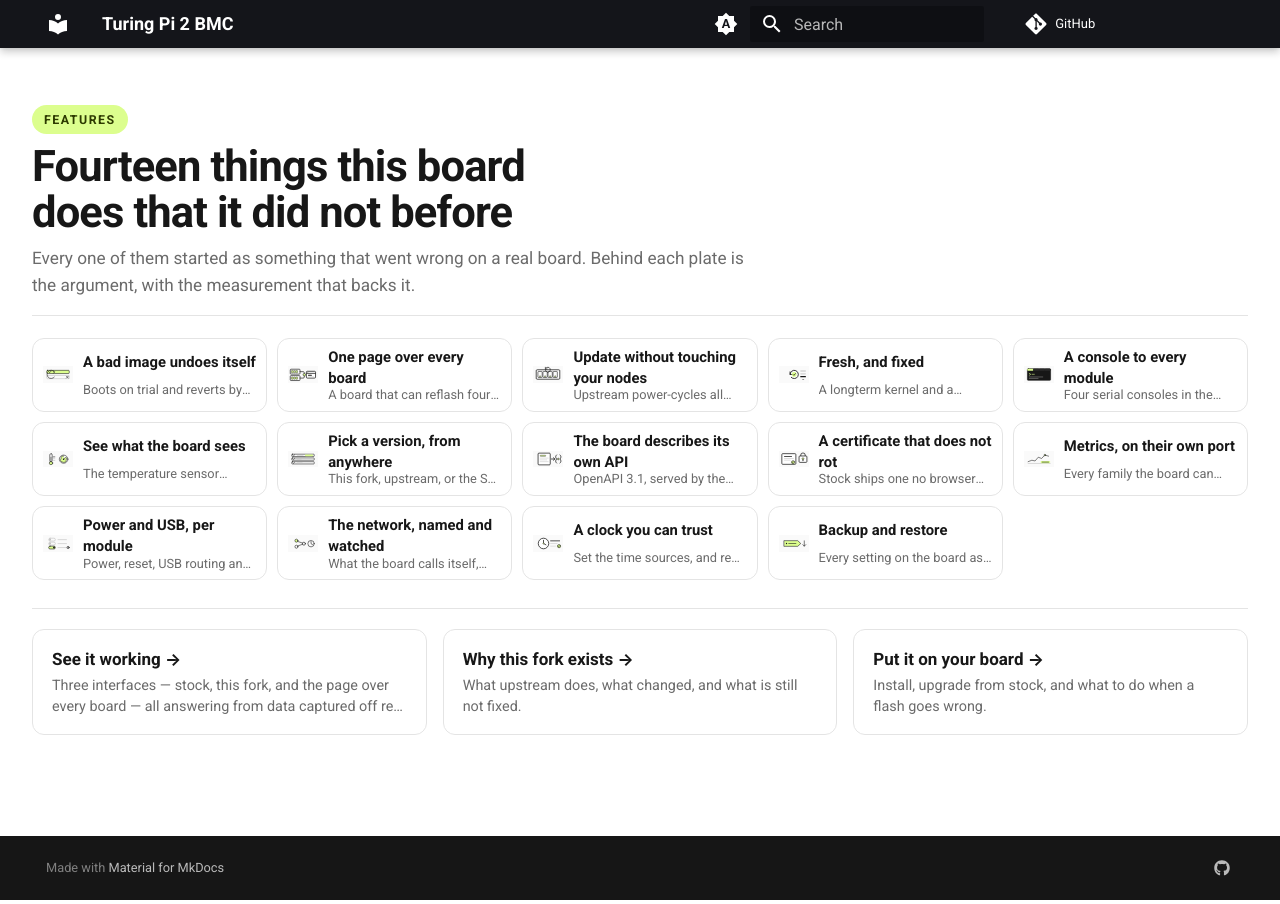
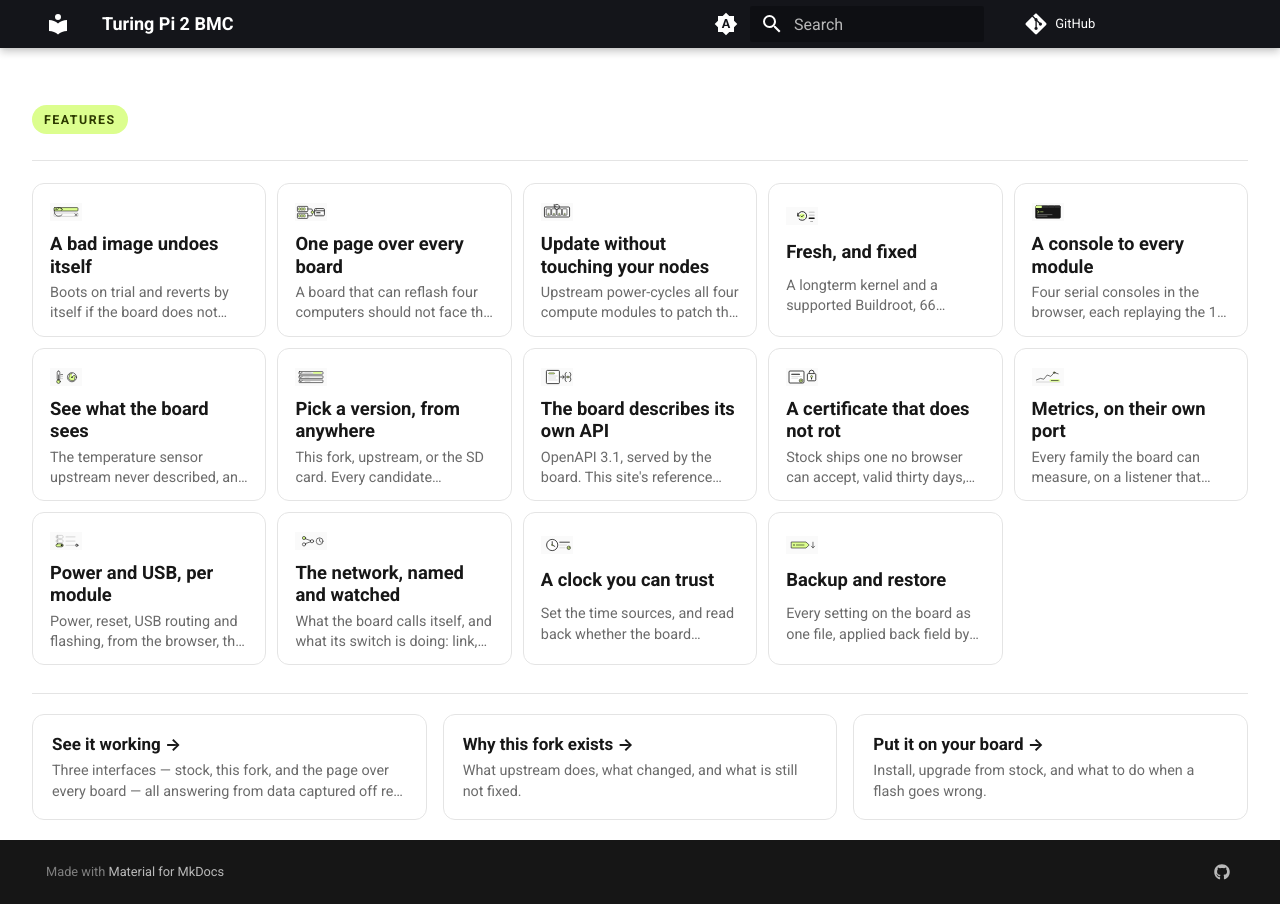
Before and after one commit to excavador-turing/www, an MkDocs documentation site: the page built from docs/features/index.md, in a window 1280 px wide. Built offline with MkDocs 1.6.1 and Material for MkDocs 9.7.7, drawn with Linux system fonts in a browser that asks for light colours; comment, search, counter and statistics services are not loaded.

Commit message:
the features index is fourteen plates, and they get the whole screen (#32)
The heading and its sentence were still there: a debugging `git checkout --
docs/features/` during the previous change reverted the class that takes
them off the screen, and the CSS shipped without the markup that uses it.
Re-applied, and this time measured against the built page rather than
assumed.

Owner, twice: the title "eats a lot of space, while we could use this
space for bigger plates". So the plates take it. Each one is a card again
-- icon, name, one line, in a column -- instead of the strip that made
sense under a headline. Still fourteen, still three rows of five, still
one screen at every viewport.

The heading and sentence stay in the MARKUP and leave only the screen, so
the page keeps one h1 for assistive technology, the site search still
indexes both, and the browser tab still has a name. The FEATURES chip
stays visible: `p:not(:has(.tp-eyebrow))`, because Markdown wraps the
loose chip in a paragraph of its own and hiding every `p` took the chip
with the sentence -- the page opened on nothing at all.

Co-authored-by: Claude Opus 5 (1M context) <noreply@anthropic.com>

```diff
--- a/docs/features/index.md
+++ b/docs/features/index.md
@@ -4,7 +4,7 @@ hide:
   - toc
 ---
 
-<div class="tp-hero-band tp-one-screen" markdown>
+<div class="tp-hero-band tp-one-screen tp-hero-band--plates" markdown>
 <span class="tp-eyebrow">Features</span>
 # Fourteen things this board does that it did not before
 
--- a/docs/stylesheets/landing.css
+++ b/docs/stylesheets/landing.css
@@ -618,12 +618,16 @@ body:has(.tp-landing) .md-main__inner { margin-top: 0; }
    the page still has one h1 for assistive technology, the site search still
    indexes both, and the browser tab still has a name. `clip-path` rather
    than `display: none`, which would take them out of all three. */
+/* `:not(:has(.tp-eyebrow))` because Markdown wraps the loose chip in a
+   paragraph of its own: hiding every `p` took the FEATURES chip with the
+   sentence, and left the page opening on nothing at all. */
 .tp-hero-band--plates h1,
-.tp-hero-band--plates p {
+.tp-hero-band--plates p:not(:has(.tp-eyebrow)) {
   position: absolute; width: 1px; height: 1px; margin: -1px; padding: 0;
   overflow: hidden; clip-path: inset(50%); white-space: nowrap; border: 0;
 }
-.tp-hero-band--plates { padding-bottom: 0.6rem; margin-bottom: 1rem; }
+.tp-hero-band--plates { padding: 0.7rem 0 0.5rem; margin-bottom: 0.9rem; }
+.md-typeset .tp-hero-band--plates p:has(.tp-eyebrow) { margin: 0; }
 
 /* The room that buys back: a phone gets the one-line summaries and the three
    destinations that the headline had crowded out. */
@@ -763,3 +767,38 @@ body:has(.tp-landing) .md-main__inner { margin-top: 0; }
   .md-typeset .tp-feature .tp-next b { font-size: 0.64rem; line-height: 1.15; }
   .md-typeset .tp-feature .tp-proof { margin-bottom: 0.45rem; }
 }
+
+/* ---- the plates get the headline's space --------------------------------
+   Owner, twice: the title and its sentence "eat a lot of space, while we
+   could use this space for bigger plates". The heading was already leaving
+   the screen (it stays in the markup for search, the tab and screen readers);
+   this is the other half -- the fourteen plates grow into what it left.
+
+   Side by side was right when the plates were a strip under a headline. With
+   the headline gone each plate is a card again: icon, name, one line, in a
+   column, at a size a thumb can hit and an eye can scan. Still three rows of
+   five, still one screen. */
+@media (min-width: 1000px) {
+  .md-main:has(.tp-hero-band--plates) .md-typeset .tp-plates--compact.grid { gap: 0.55rem; }
+  .md-main:has(.tp-hero-band--plates) .md-typeset .tp-plates--compact.grid.cards > ul > li {
+    grid-template-columns: minmax(0, 1fr); grid-template-rows: auto auto auto;
+    align-items: start; gap: 0.25rem 0; padding: 0.6rem 0.85rem;
+  }
+  .md-main:has(.tp-hero-band--plates) .md-typeset .tp-plates--compact.grid.cards > ul > li > p:first-child { grid-area: 1 / 1 / 2 / 2; }
+  .md-main:has(.tp-hero-band--plates) .md-typeset .tp-plates--compact.grid.cards > ul > li > p:nth-child(2) { grid-area: 2 / 1 / 3 / 2; line-height: 1.25; }
+  .md-main:has(.tp-hero-band--plates) .md-typeset .tp-plates--compact.grid.cards > ul > li > p:last-child { grid-area: 3 / 1 / 4 / 2; -webkit-line-clamp: 2; font-size: 0.72rem; line-height: 1.4; }
+  .md-main:has(.tp-hero-band--plates) .md-typeset .tp-plates--compact.grid.cards > ul > li img { width: 32px; height: 32px; }
+  .md-main:has(.tp-hero-band--plates) .md-typeset .tp-plates--compact.grid.cards > ul > li > p:nth-child(2) a { font-size: 0.92rem; }
+}
+/* A short laptop gets the same card, one notch down: the point is that the
+   plates are the page, not that they are a particular size. */
+@media (min-width: 1000px) and (max-height: 860px) {
+  .md-main:has(.tp-hero-band--plates) .md-typeset .tp-plates--compact.grid.cards > ul > li { padding: 0.6rem 0.8rem; gap: 0.25rem 0; }
+  .md-main:has(.tp-hero-band--plates) .md-typeset .tp-plates--compact.grid.cards > ul > li img { width: 30px; height: 30px; }
+  .md-main:has(.tp-hero-band--plates) .md-typeset .tp-plates--compact.grid.cards > ul > li > p:nth-child(2) a { font-size: 0.86rem; }
+  .md-main:has(.tp-hero-band--plates) .md-typeset .tp-plates--compact.grid.cards > ul > li > p:last-child { font-size: 0.68rem; line-height: 1.3; }
+}
+@media (min-width: 1000px) and (max-height: 800px) {
+  .md-main:has(.tp-hero-band--plates) .md-typeset .tp-plates--compact.grid.cards > ul > li > p:last-child { -webkit-line-clamp: 1; }
+  .md-main:has(.tp-hero-band--plates) .md-typeset .tp-plates--compact.grid { gap: 0.5rem; }
+}
```
